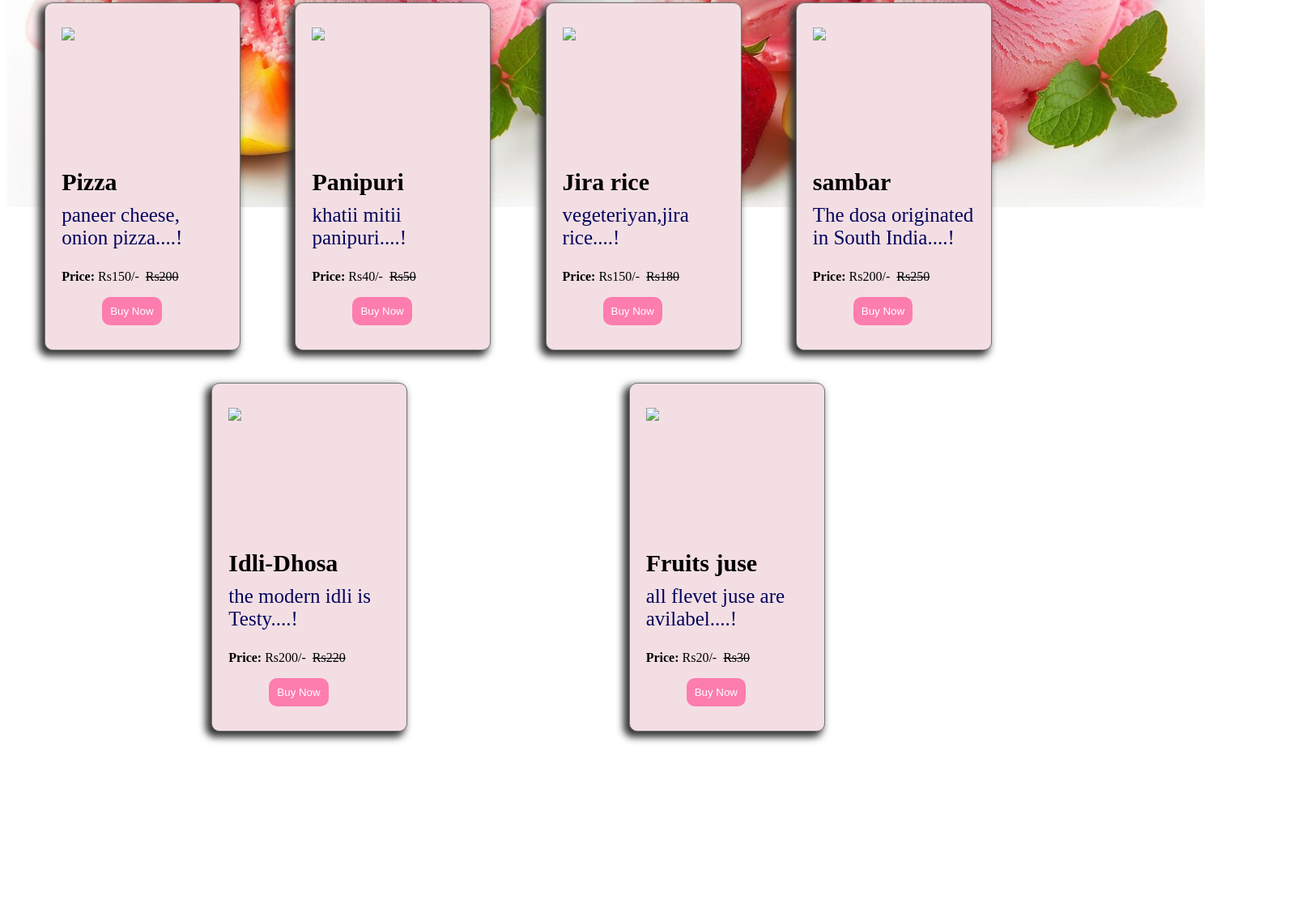
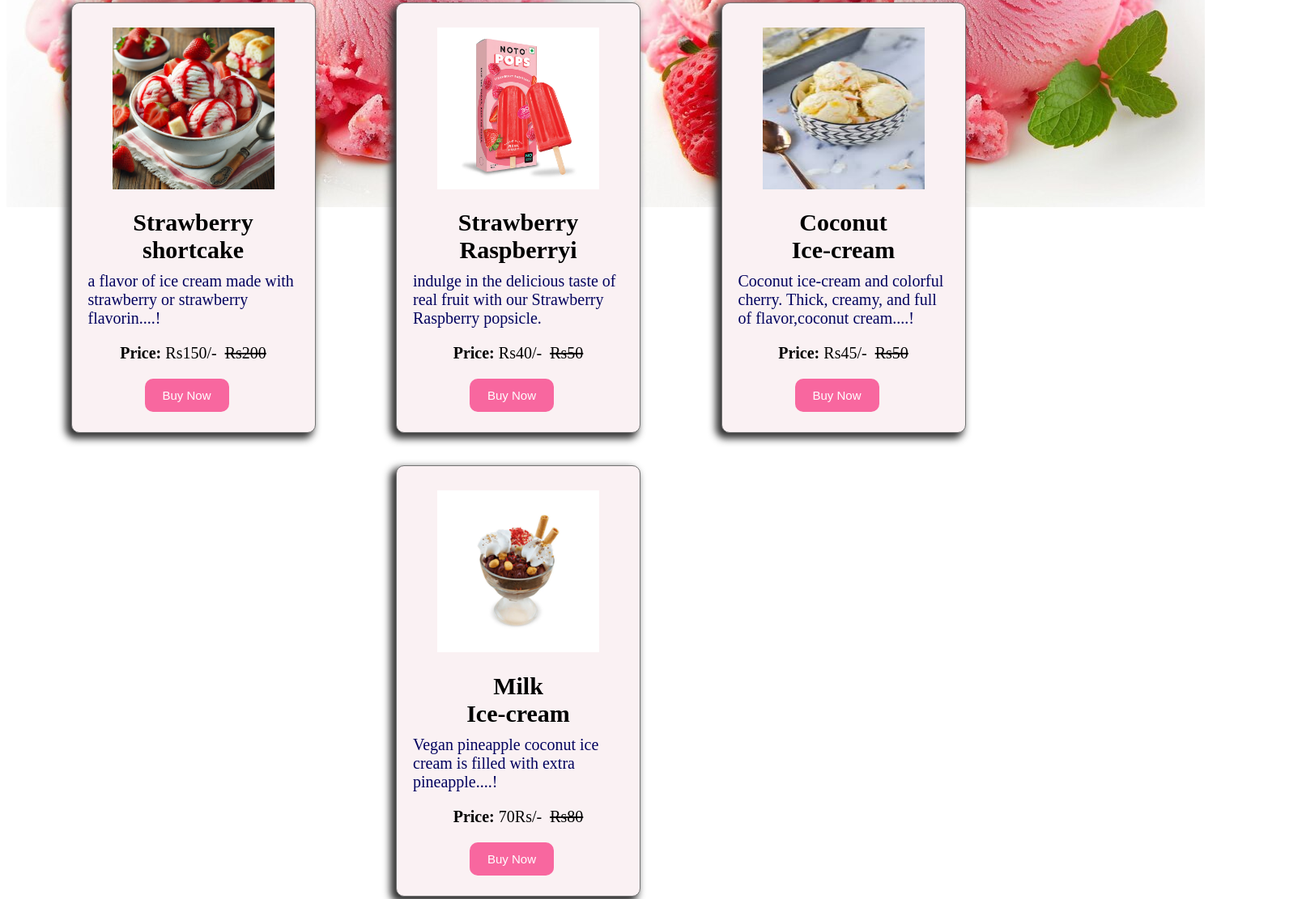
Before and after one commit to Mihir0607/icp9.0-html-css-group-6-project-2, a plain HTML site: page Pages/menu-page.html in a window 1280 px wide. Shown: the part 1719-2830 px from the top of the page at 81% size, 1608 px wide, since content can reach past the window. Before the commit the page ends 2651 px from the top, so only its background shows below. Drawn offline with Linux system fonts and the light colour scheme.

Commit message:
menu card create

```diff
--- a/Pages/menu-page.html
+++ b/Pages/menu-page.html
@@ -29,22 +29,22 @@
 <h2 class="text-center1 heading1">CHOOSE YOUR TREAT...!</h2>
 
 <div class="img-tiger">
-    <img src="https://img.freepik.com/premium-photo/create-image-bird-sitting-tiger_555090-111151.jpg?ga=GA1.1.1114454400.1718421037&semt=ais_hybrid"
+    <img src="./../imgs/summer-delights.jfif"
+         class="img-tiger b2" alt="img" />
+
+         <img src="./../imgs/bar-icecream.jfif"
          class="img-tiger" alt="img" />
 
-         <img src="https://img.freepik.com/premium-photo/create-image-bird-sitting-tiger_555090-111151.jpg?ga=GA1.1.1114454400.1718421037&semt=ais_hybrid"
+         <img src="./../imgs/pops.webp"
          class="img-tiger" alt="img" />
 
-         <img src="https://img.freepik.com/premium-photo/create-image-bird-sitting-tiger_555090-111151.jpg?ga=GA1.1.1114454400.1718421037&semt=ais_hybrid"
+         <img src="./../imgs/cones.jfif"
          class="img-tiger" alt="img" />
 
-         <img src="https://img.freepik.com/premium-photo/create-image-bird-sitting-tiger_555090-111151.jpg?ga=GA1.1.1114454400.1718421037&semt=ais_hybrid"
+        <img src="./../imgs/sorbet.webp"
          class="img-tiger" alt="img" />
 
-         <img src="https://img.freepik.com/premium-photo/create-image-bird-sitting-tiger_555090-111151.jpg?ga=GA1.1.1114454400.1718421037&semt=ais_hybrid"
-         class="img-tiger" alt="img" />
-
-         <img src="https://img.freepik.com/premium-photo/create-image-bird-sitting-tiger_555090-111151.jpg?ga=GA1.1.1114454400.1718421037&semt=ais_hybrid"
+         <img src="./../imgs/cake.jfif"
          class="img-tiger" alt="img" />
 
    </div>
@@ -68,65 +68,45 @@
 
     <div class="card-container">
         <div class="menu-card">
-            <img src="./../image/pizza1.png"class="menu-icon text-center"/>
-            <h2 class="menu-title text-center">Pizza</h2>
-            <p class="menu-discription"> paneer cheese, onion pizza....!</p>
-            <p> <b>Price:</b>  Rs150/- &nbsp;<del>Rs200</del></p>
-            <button class="text-center menu-btn" >
+            <img src="./../imgs/summer-img1.webp"class="menu-icon text-center"/>
+            <h2 class="menu-title text-center1">Strawberry shortcake</h2>
+            <p class="menu-discription"> a flavor of ice cream made with strawberry or strawberry flavorin....!</p>
+            <p  class=" text-3 text-center1"> <b>Price:</b>  Rs150/- &nbsp;<del>Rs200</del></p>
+            <button class="text-center1 menu-btn" >
                 Buy Now
             </button>
             </div>
 
             <div class="menu-card">
-                <img src="./../image/panipuri.png"class="menu-icon text-center"/>
-                <h2 class="menu-title text-center">Panipuri</h2>
-                <p class="menu-discription"> khatii mitii panipuri....!</p>
-                <p> <b>Price:</b> Rs40/- &nbsp;<del>Rs50</del></p>
-                <button class="text-center menu-btn" >
+                <img src="./../imgs/summer-img3.webp"class="menu-icon text-center"/>
+                <h2 class="menu-title text-center1">Strawberry Raspberryi</h2>
+                <p class="menu-discription"> indulge in the delicious taste of real fruit with our Strawberry Raspberry popsicle.</p>
+                <p class=" text-3 text-center1"> <b>Price:</b> Rs40/- &nbsp;<del>Rs50</del></p>
+                <button class="text-center1 menu-btn" >
                     Buy Now
                 </button>
         </div>
 
         <div class="menu-card">
-            <img src="./../image/rice1.png"class="menu-icon text-center"/>
-            <h2 class="menu-title text-center">Jira rice</h2>
-            <p class="menu-discription"> vegeteriyan,jira rice....!</p>
-            <p> <b>Price:</b>  Rs150/- &nbsp;<del>Rs180</del></p>
+            <img src="./../imgs/summer-img5.jfif"class="menu-icon text-center"/>
+            <h2 class="menu-title text-center1">Coconut <br>Ice-cream</h2>
+            <p class="menu-discription"> Coconut ice-cream and colorful cherry. Thick, creamy, and full of flavor,coconut cream....!</p>
+            <p  class=" text-3 text-center1"> <b>Price:</b>  Rs45/- &nbsp;<del>Rs50</del></p>
             <button class="text-center menu-btn" >
                 Buy Now
             </button>
     </div>
 
     <div class="menu-card">
-        <img src="./../image/sambar-chatani.png"class="menu-icon text-center"/>
-        <h2 class="menu-title text-center">sambar</h2>
-        <p class="menu-discription"> The dosa originated in South India....!</p>
-        <p> <b>Price:</b>  Rs200/- &nbsp;<del>Rs250</del></p>
+        <img src="./../imgs/milk-icecream.jpg"class="menu-icon text-center"/>
+        <h2 class="menu-title text-center1">Milk<br> Ice-cream</h2>
+        <p class="menu-discription"> Vegan pineapple coconut ice cream is filled with extra pineapple....!</p>
+        <p class=" text-3 text-center1"> <b>Price:</b> 70Rs/- &nbsp;<del>Rs80</del></p>
         <button class="text-center menu-btn" >
             Buy Now
         </button>
 </div>
 
-<div class="menu-card">
-    <img src="./../image/idali-dhosa.jpg"class="menu-icon text-center"/>
-    <h2 class="menu-title text-center">Idli-Dhosa</h2>
-    <p class="menu-discription"> the modern idli is Testy....!</p>
-    <p> <b>Price:</b>  Rs200/- &nbsp;<del>Rs220</del></p>
-    <button class="text-center menu-btn" >
-        Buy Now
-    </button>
-</div>
-
-
-<div class="menu-card">
-    <img src="./../image/fruit juse.png"class="menu-icon text-center"/>
-    <h2 class="menu-title text-center">Fruits juse</h2>
-    <p class="menu-discription">all flevet juse are avilabel....!</p>
-    <p> <b>Price:</b>  Rs20/- &nbsp;<del>Rs30</del></p>
-    <button class="text-center menu-btn" >
-        Buy Now
-    </button>
-</div>
 
 </div>
 </body>
--- a/css/menu-page.css
+++ b/css/menu-page.css
@@ -56,11 +56,10 @@ margin: none;
         /** box-5 circle card**/
         .img-tiger{
             height: 200px;
-
-            border-radius: 50%;
+            border-radius: 100%;
             display: flex;
             flex-direction: row;
-            justify-content: space-between;
+            justify-content: space-evenly;
 
              }
         .img-tiger:hover {
@@ -71,8 +70,8 @@ margin: none;
              }
                 /** box-6 card box**/
         .menu-card{
-            background-color:rgb(243, 223, 227);
-            width:200px;
+            background-color:rgb(250, 241, 243);
+            width:260px;
             padding:20px;
             margin:20px;
             border-radius: 10px;
@@ -81,7 +80,8 @@ margin: none;
         }
 
         .menu-icon{
-            height:150px;
+            height:200px;
+            width:200px;
             display: block;
             margin:10px auto;
         }
@@ -91,20 +91,21 @@ margin: none;
             font-size: 30px;
         }
         .menu-discription{
-            font-size:25px;
+            font-size:20px;
             font-family: dancing script;
             margin-top: 0px;
             color:rgb(2, 2, 94);
         }
         .menu-btn{
-            background-color: #fd7dae;
+            background-color: #f8679f;
             color: white;
             border:none;
             border-radius:10px;
-            padding:10px 10px;
-            margin:0px 50px;
-            margin-bottom: 10px;
+            padding:12px 22px;
+            margin:0px 70px;
+            margin-bottom:5px;
             margin-top:0 ;
+            font-size:15px;
         }
         .menu-btn:hover{
             border:1px solid #f1689c
@@ -122,5 +123,7 @@ margin: none;
         .text6{
             font-family: dancing script;
             color:#001858;
-
         }
+        .text-3{
+            font-size: 20px;
+        }
```
Also changed, not shown: imgs/Choco Cherry.jfif (added), imgs/Cookie.jfif (added), imgs/bar-icecream.jfif (added), imgs/cake.jfif (added), imgs/coconut.jfif (added), imgs/cones.jfif (added), imgs/milk-icecream.jpg (added), imgs/pops.webp (added), imgs/sorbet.jpg (added), imgs/sorbet.webp (added), imgs/summer-delights.jfif (added), imgs/summer-img1.webp (added), imgs/summer-img2.webp (added), imgs/summer-img3.webp (added), 1 more files, 1 other file.
